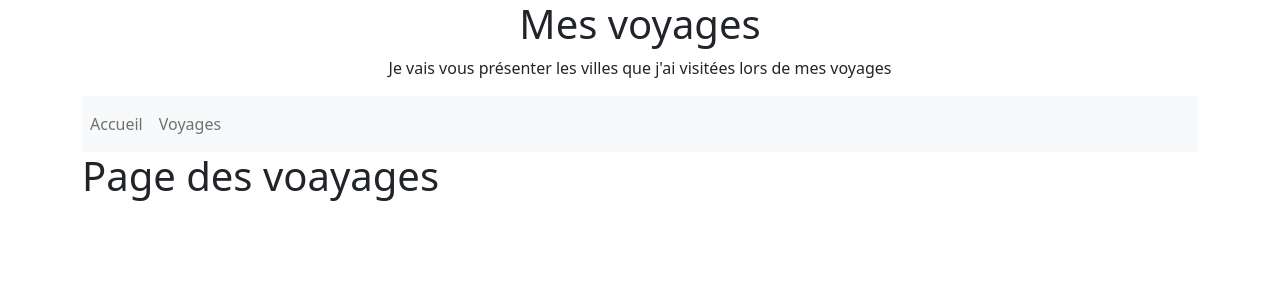
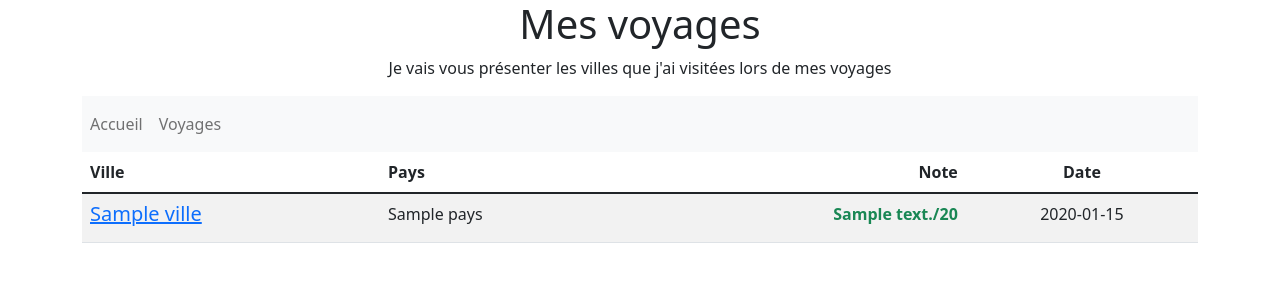
Before and after one commit to reenagbh/mes-voyages, a Symfony app: template templates/pages/voyages.html.twig in a window 1280 px wide. Shown: the top 300 px of the page. Run offline with Twig, Linux system fonts and the light colour scheme; the template is opened without the code that fills it: most values are stand-ins (such as "Sample title", 1, 10 or a date in 2020); some libraries are stand-ins or nearby versions.

Commit message:
phase 7: ORM (affichage des informations provenant de la BDD)

```diff
--- a/templates/base.html.twig
+++ b/templates/base.html.twig
@@ -5,6 +5,7 @@
         <meta charset="UTF-8">
         <title>{% block title %}Mes voyages{% endblock %}</title>
         <link href="https://cdn.jsdelivr.net/npm/bootstrap@5.1.3/dist/css/bootstrap.min.css" rel="stylesheet" integrity="sha384-1BmE4kWBq78iYhFldvKuhfTAU6auU8tT94WrHftjDbrCEXSU1oBoqyl2QvZ6jIW3" crossorigin="anonymous">
+
 
         {% block stylesheets %}{% endblock %}
         {% block javascripts %}{% endblock %}
--- a/templates/pages/voyages.html.twig
+++ b/templates/pages/voyages.html.twig
@@ -1,5 +1,38 @@
 {% extends "basefront.html.twig" %}
 
 {% block body %}
-<h1>Page des voayages</h1>
+<table class="table table-striped">
+    <thead>
+        <tr>
+            <th class="text-left" scope="col">Ville</th>
+            <th class="text-left" scope="col">Pays</th>
+            <th class="text-end" scope="col">Note</th>
+            <th class="text-center" scope="col">Date</th>
+        </tr>
+    </thead>
+    <tbody>
+        {% for visite in visites %}
+        <tr>
+            <td>
+                <h5 class="text-primary">
+                    <a href="#">{{ visite.ville }}</a>
+                </h5>
+            </td>
+            <td>{{ visite.pays }}</td>
+            <td class="text-end">
+                <strong>
+                    {% if visite.note < 10 %}
+                        <div class="text-danger">{{ visite.note }}/20</div>
+                    {% else %}
+                        <div class="text-success">{{ visite.note }}/20</div>
+                    {% endif %}
+                </strong>
+            </td>
+            <td class="text-center">
+                {{ visite.datecreationstring }}
+            </td>
+        </tr>
+        {% endfor %}
+    </tbody>
+</table>
 {% endblock %}
```
Also changed, not shown: src/Controller/VoyagesController.php (+19 -1 lines), src/Entity/Visite.php (+15 -2 lines).
